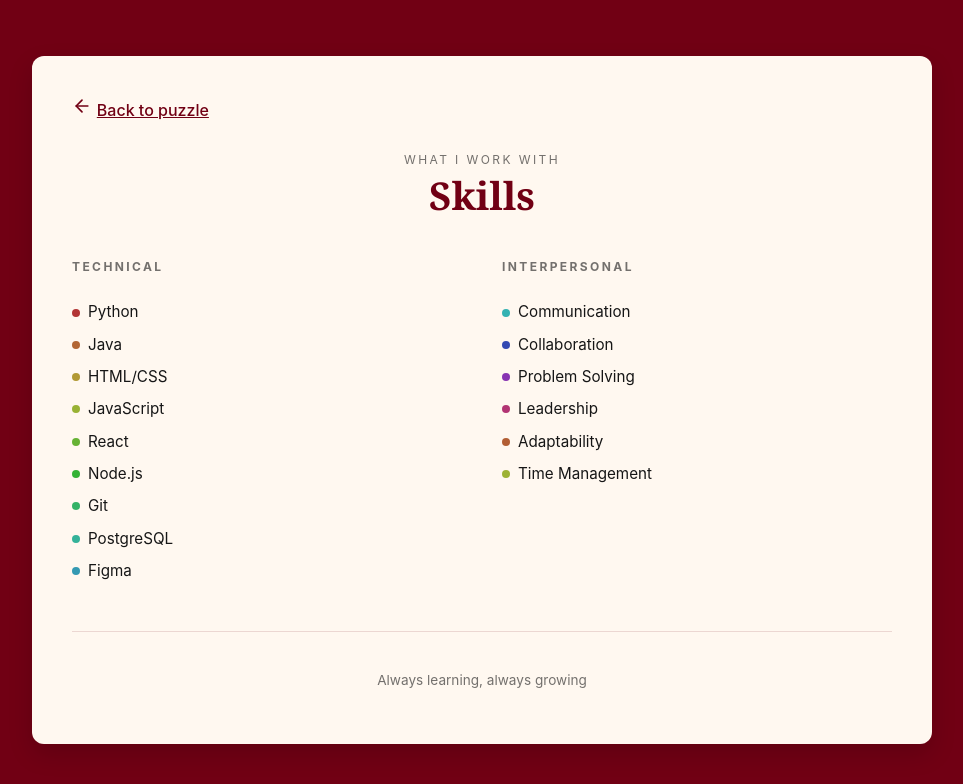
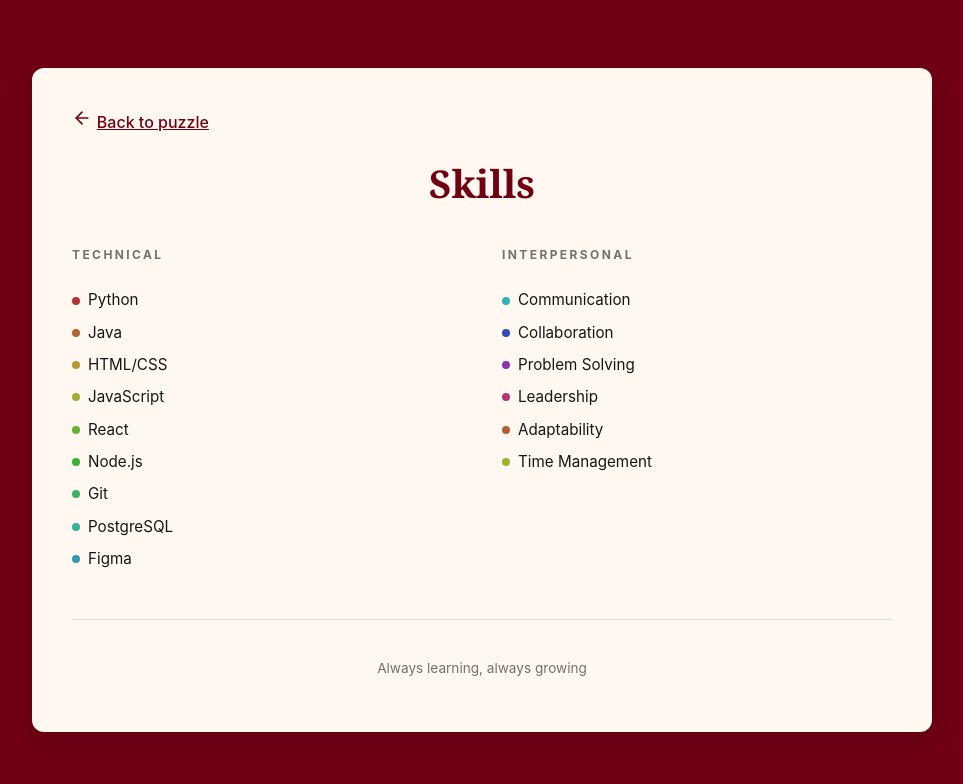
Before and after one commit to lyvnrin/portfolio, a React (Vite) app: page /skills in a window 1280 px wide. Shown: the top 784 px of the page, without its empty margins (158-1121 px from the left). Built offline with nearby package versions, Linux system fonts and the light colour scheme.

Commit message:
Added skills page

```diff
--- a/src/pages/Skills.jsx
+++ b/src/pages/Skills.jsx
@@ -24,7 +24,6 @@
                 </Link>
 
                 <div style={styles.header}>
-                    <span style={styles.kicker}>What I Work With</span>
                     <h1 style={styles.title}>Skills</h1>
                 </div>
 
```
